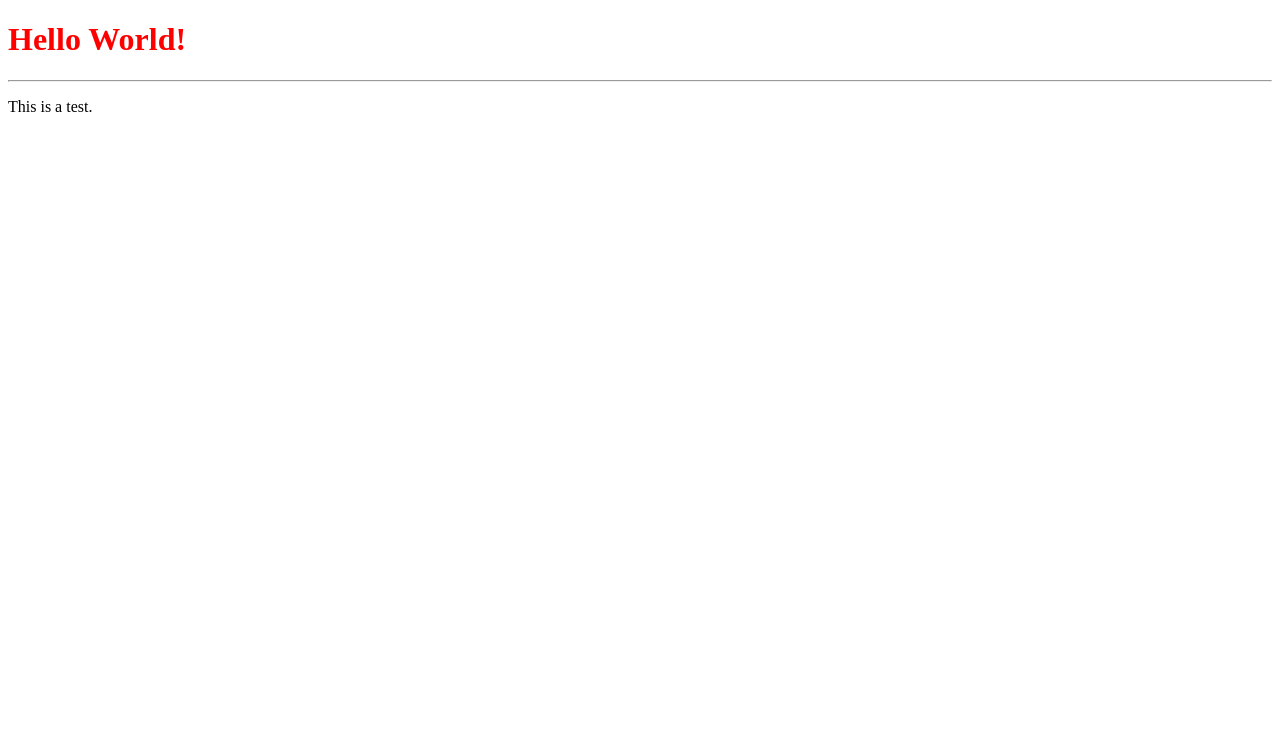
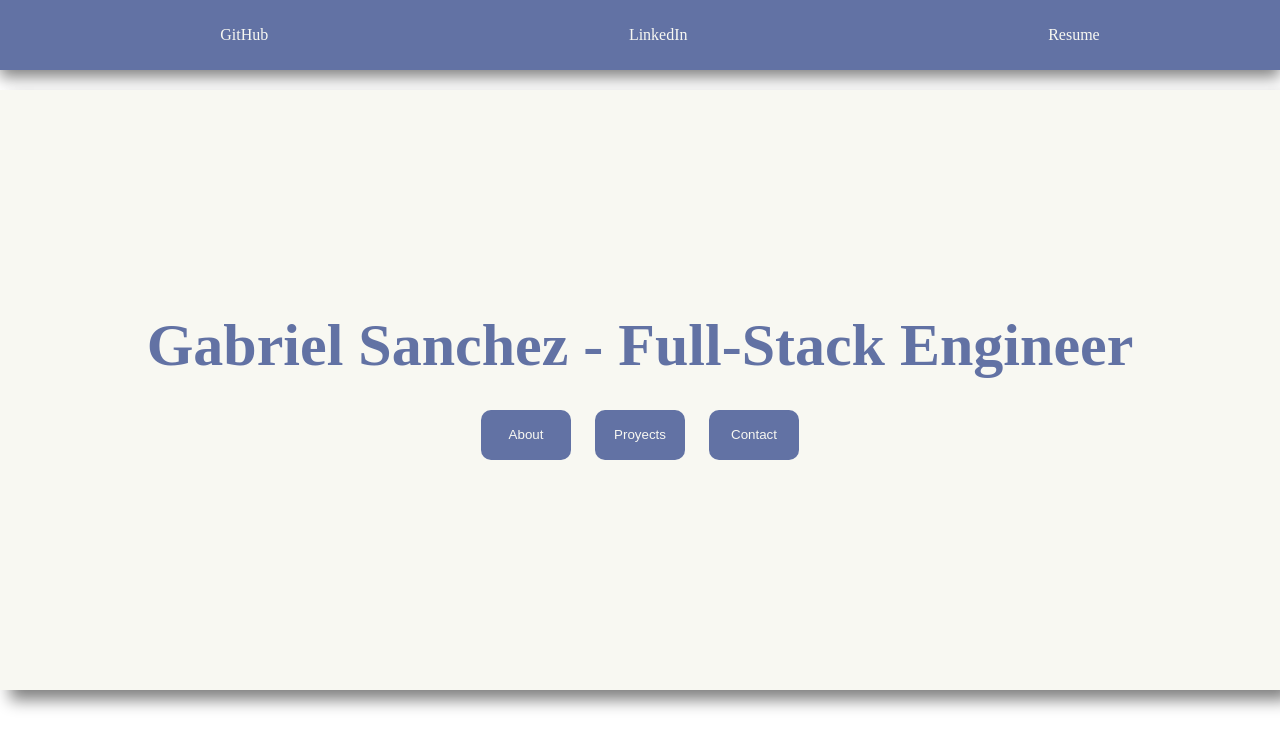
Before and after one commit to GaboSO21/GaboSO21.github.io, a plain HTML site: page index.html in a window 1280 px wide. Drawn offline with Linux system fonts and the light colour scheme.

Commit message:
Nav and Title template

```diff
--- a/assets/css/index.css
+++ b/assets/css/index.css
@@ -1,3 +1,54 @@
+
+* {
+  margin: 0;
+}
+
 h1 {
-  color: red;
+  font-size: 60px;
+  font-weight: 900;
+  color: #6272a4;
 }
+
+.flex-nav {
+  display: flex;
+  width: 100%;
+  height: 70px;
+  align-items: center;
+  box-shadow: 0px 7px 15px gray;
+  background-color: #6272a4;
+  color: #f8f8f2;
+}
+
+.nav-menu {
+  display: flex;
+  justify-content: space-around;
+  width: 100%;
+  list-style: none;
+}
+
+.flex-section-title {
+  display: flex;
+  flex-direction: column;
+  width: 100%;
+  height: 600px;
+  justify-content: center;
+  align-items: center;
+  margin-top: 20px;
+  box-shadow: 10px 10px 15px gray;
+  background-color: #f8f8f2;
+}
+
+.section-header {
+  background-color: #f8f8f2;
+}
+
+.header-buttons {
+  background-color: #6272a4;
+  border: none;
+  width: 90px;
+  height: 50px;
+  border-radius: 10px;
+  color: #f8f8f2;
+  margin: 10px;
+  margin-top: 30px;
+}
--- a/index.html
+++ b/index.html
@@ -2,20 +2,48 @@
 <html lang="en">
 
 <head>
-  <title>Welcome</title>
+  <title>Gabriel Sanchez</title>
   <meta charset="UTF-8">
   <meta name="viewport" content="width=device-width, initial-scale=1">
   <link href="assets/css/index.css" rel="stylesheet">
 </head>
 
 <body>
-  <h1>
-    Hello World!
-  </h1>
-  <hr>
-  <p>
-    This is a test.
-  </p>
+  <nav class="flex-nav">
+
+    <ul class="nav-menu">
+      <li class="nav-item one">GitHub</li>
+      <li class="nav-item two">LinkedIn</li>
+      <li class="nav-item three">Resume</li>
+    </ul>
+
+  </nav>
+
+  <section class="flex-section-title">
+
+    <h1 class="section-header">
+      Gabriel Sanchez - Full-Stack Engineer
+    </h1>
+    <div class="section-buttons">
+      <button type="submit" class="header-buttons">About</button>
+      <button type="submit" class="header-buttons">Proyects</button>
+      <button type="submit" class="header-buttons">Contact</button>
+    </div>
+
+  </section>
+
+  <section class="flex-section-about">
+
+
+
+  </section>
+
+  <footer>
+
+
+
+
+  </footer>
 </body>
 
 </html>
```
